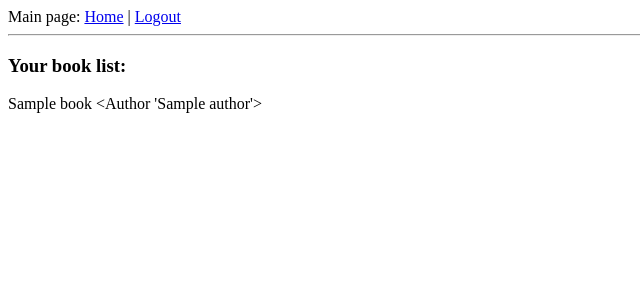
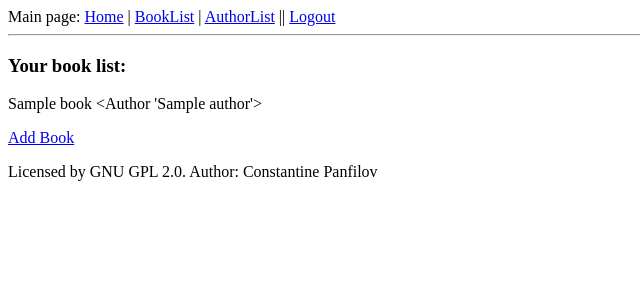
Before and after one commit to Ignalion/bookshelf, a Flask app: page /booklist in a window 1280 px wide. Shown: the top 300 px of the page, without its empty margins (0-640 px from the left). Run offline with Flask 2, Linux system fonts and the light colour scheme; a user stored in the database is signed in; tables that the repository leaves empty hold one stand-in row (values such as "Sample post").

Commit message:
Added comfortable links

```diff
--- a/app/templates/authorlist.html
+++ b/app/templates/authorlist.html
@@ -8,4 +8,5 @@
             {% endfor %}
         </p>
     {% endfor %}
+    <div><a href="{{ url_for('addauthor') }}">Add Author</a></div>
 {% endblock %}
--- a/app/templates/base.html
+++ b/app/templates/base.html
@@ -10,10 +10,15 @@
         <div>Main page:
             <a href="{{ url_for('index') }}">Home</a>
             {% if user.is_authenticated() %}
-            | <a href="{{ url_for('logout') }}">Logout</a>
+            | <a href="{{ url_for('booklist') }}">BookList</a>
+            | <a href="{{ url_for('authorlist') }}">AuthorList</a>
+            || <a href="{{ url_for('logout') }}">Logout</a>
             {% endif %}
         </div>
         <hr>
         {% block content %}{% endblock %}
+        <footer>
+            <p>Licensed by GNU GPL 2.0. Author: Constantine Panfilov</p>
+        </footer>
     </body>
-</html>
+    </html>
--- a/app/templates/booklist.html
+++ b/app/templates/booklist.html
@@ -8,4 +8,5 @@
             {% endfor %}
         </p>
     {% endfor %}
+    <div><a href="{{ url_for('addbook') }}">Add Book</a></div>
 {% endblock %}
```
